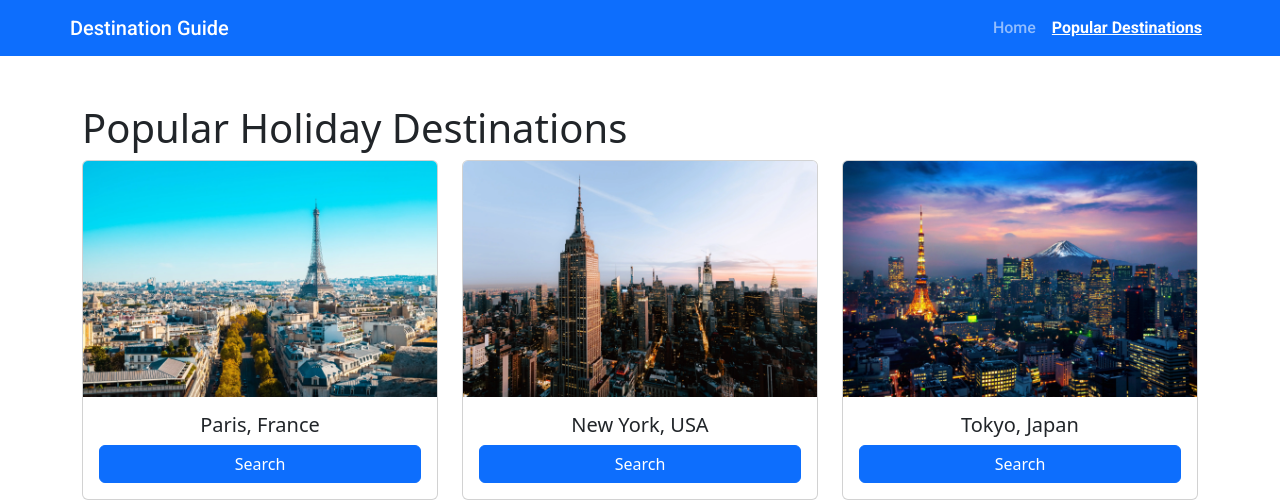
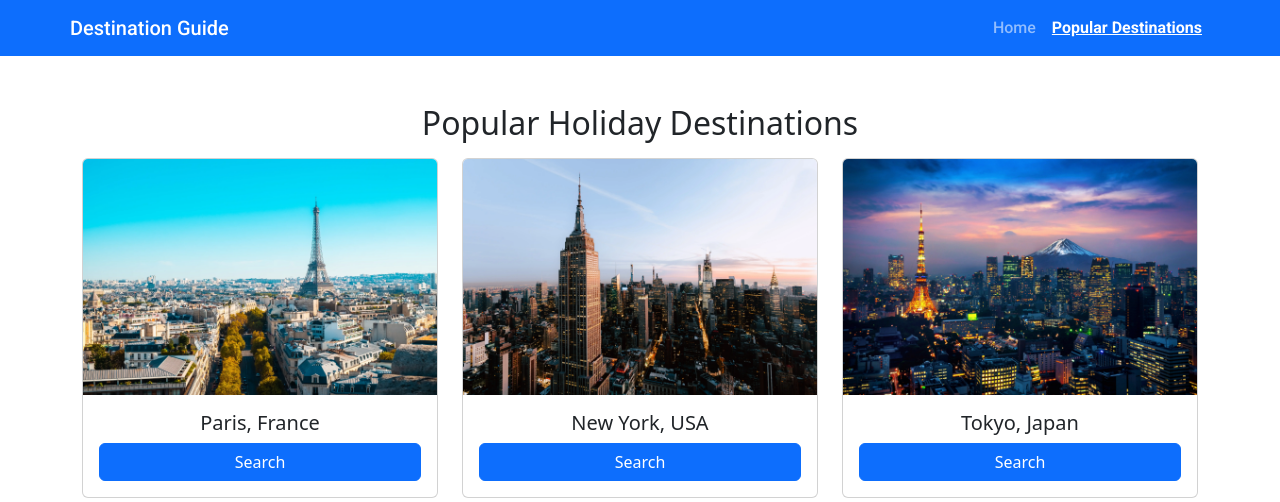
Before and after one commit to MHussainGit/Milestone-Project-2--destination-guide, a plain HTML site: page destinations.html in a window 1280 px wide. Shown: the top 502 px of the page. Drawn offline with nearby package versions, Linux system fonts and the light colour scheme.

Commit message:
Center aligned the header in the Destinations page

```diff
--- a/assets/css/styles.css
+++ b/assets/css/styles.css
@@ -84,6 +84,13 @@ footer .container {
     text-align: center;
 }
 
+/* Destination text */
+#destinations-heading {
+    font-size: 2rem;
+    margin-bottom: 1rem;
+    text-align: center;
+}
+
 /* Destination Cards */
 
 .card-destination {
--- a/destinations.html
+++ b/destinations.html
@@ -39,7 +39,7 @@
     </header>
 
     <main class="container my-5">
-        <h1>Popular Holiday Destinations</h1>
+        <h1 id="destinations-heading">Popular Holiday Destinations</h1>
         <div class="row" id="destList">
             <!-- destination cards inserted by JavaScript -->
         </div>
```
